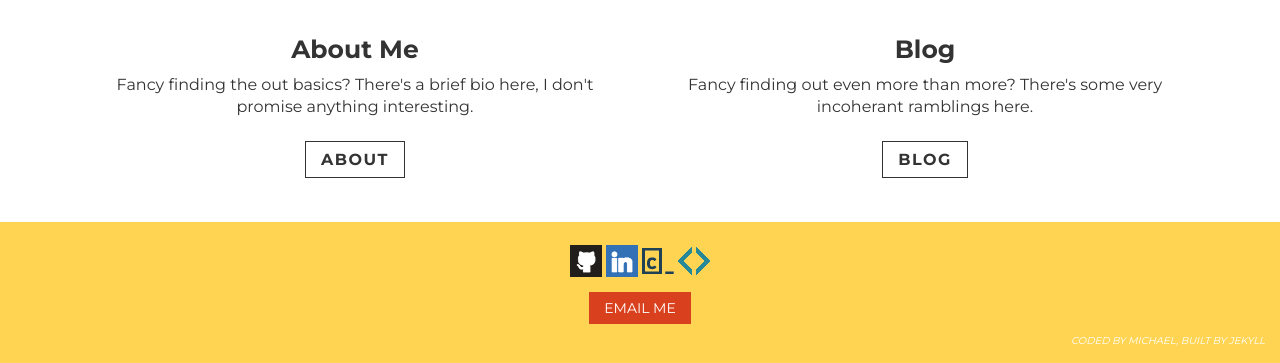
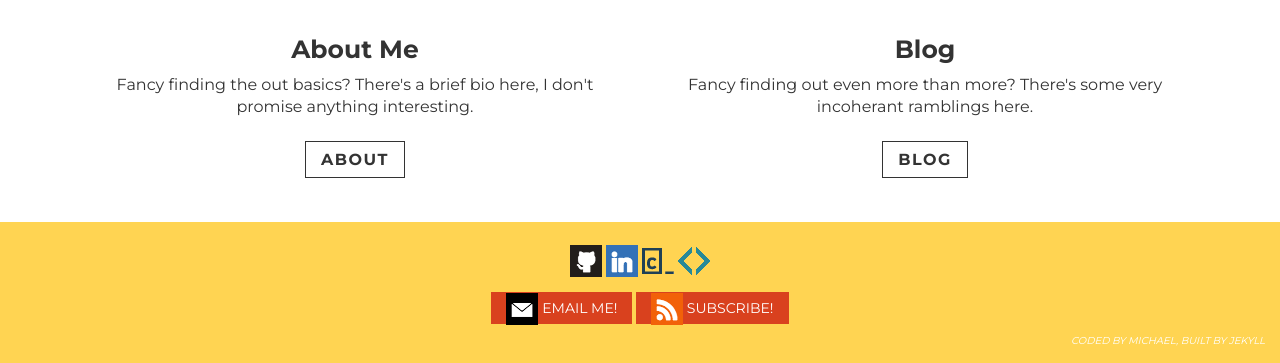
Before and after one commit to michaellennox/michaellennox.github.io, a Jekyll site: the page built from index.html, in a window 1280 px wide, cut to the strip 904-1267 px from the top of the page. Built offline with Jekyll 4.4.1, drawn with Linux system fonts in a browser that asks for light colours; nearby versions of some CDN libraries.

Commit message:
New contact links

```diff
--- a/_includes/footer.html
+++ b/_includes/footer.html
@@ -11,7 +11,8 @@
 
     <ul class="contact-links">
 
-        <li><a href="mailto:hello@michaellennox.me">Email Me</a></li>
+        <li><a href="mailto:hello@michaellennox.me"><img src="{{ site.baseurl }}/images/social-icons/mail.png">  Email Me!</a></li>
+        <li><a href="mailto:hello@michaellennox.me"><img src="{{ site.baseurl }}/images/social-icons/rss.png">  Subscribe!</a></li>
 
     </ul>
 
```
